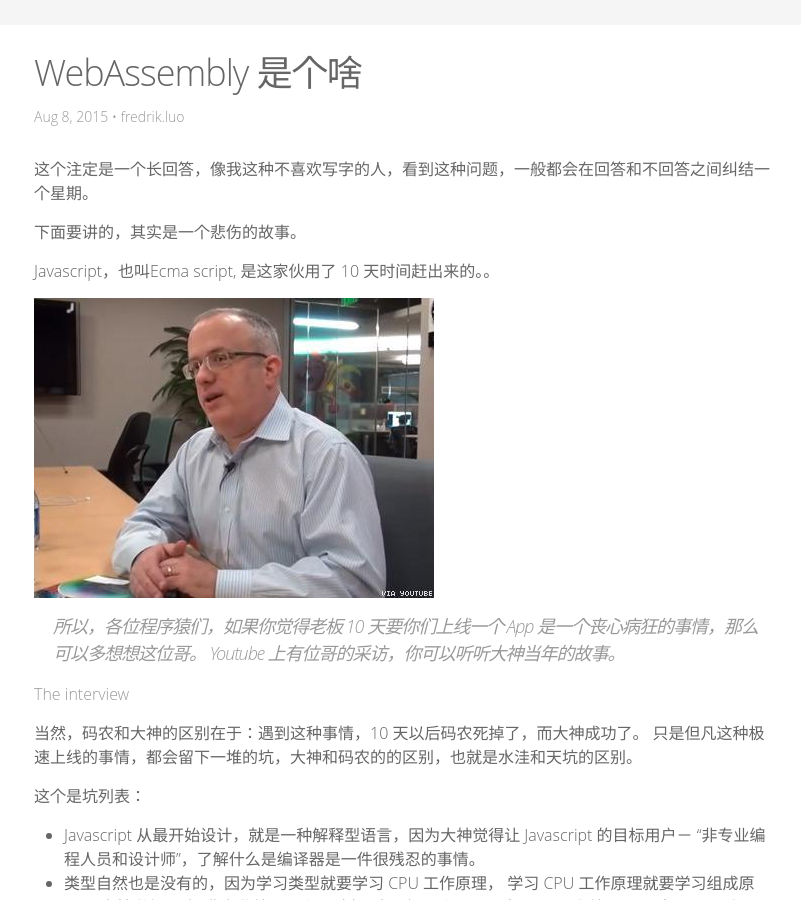
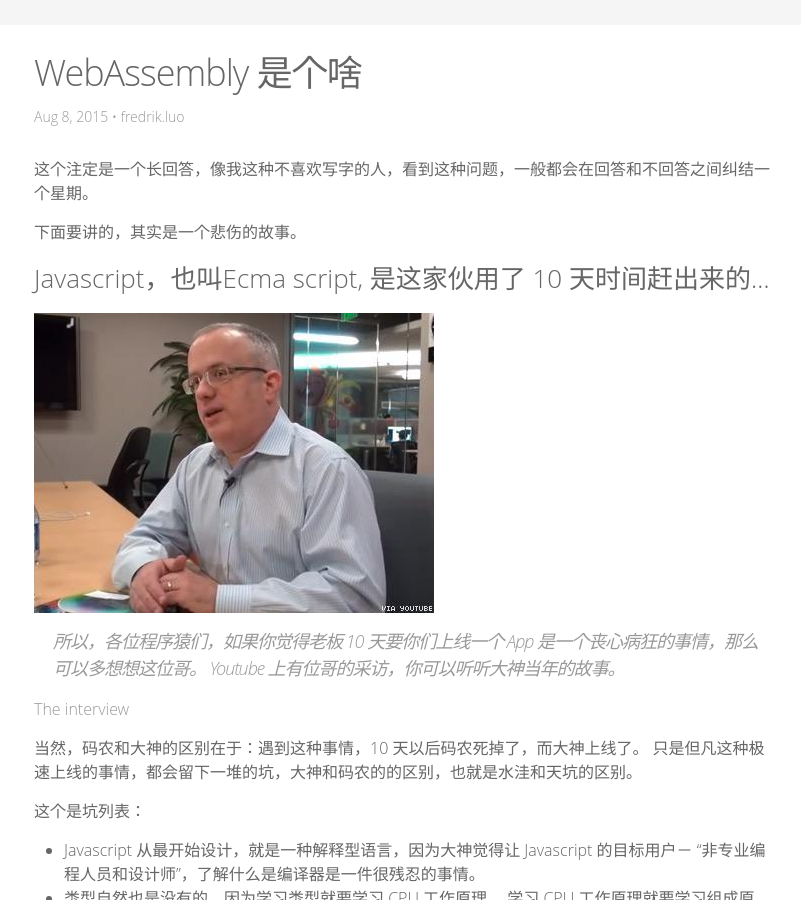
Before and after one commit to fredrikluo/fredrikluo.github.io, a Jekyll site: the page built from _posts/2015-08-08-webassembly.md, in a window 1280 px wide and 900 px high, scrolled down 217 px. Shown: the whole window, without its empty margins (236-1037 px from the left). Built offline with Jekyll 4.4.1, drawn with Linux system fonts in a browser that asks for light colours; some of the changed text lies outside the part shown.

Commit message:
Fix the layout etc.

```diff
--- a/_posts/2015-08-08-webassembly.md
+++ b/_posts/2015-08-08-webassembly.md
@@ -11,7 +11,7 @@
 
 下面要讲的，其实是一个悲伤的故事。
 
-Javascript，也叫Ecma script, 是这家伙用了 10 天时间赶出来的。。
+###Javascript，也叫Ecma script, 是这家伙用了 10 天时间赶出来的... ###
 
 <img src="/wp-content/uploads/2015/08/ja.jpg" />
 
@@ -22,7 +22,7 @@
 
 <a href="https://www.youtube.com/watch?v=IPxQ9kEaF8c"> The interview </a>
 
-当然，码农和大神的区别在于：遇到这种事情，10 天以后码农死掉了，而大神成功了。
+当然，码农和大神的区别在于：遇到这种事情，10 天以后码农死掉了，而大神上线了。
 只是但凡这种极速上线的事情，都会留下一堆的坑，大神和码农的的区别，也就是水洼和天坑的区别。
 
 这个是坑列表：
@@ -42,11 +42,11 @@
 
 于是这个当初为 “非专业编程人员和设计师” 的解释型语言现在居然变成互联网上面最重要的语言之一，被用来做各种之前想也不敢想的东西，甚至还有人不顾死活的拿他来做WebOS.
 
-于是这个时候，之前所有的小水洼都变成了天坑。之后很长段时间 JS 领域的发展史，都可以说是填坑史。
+###于是这个时候，之前所有的小水洼都变成了天坑。之后很长段时间 JS 领域的发展史，都可以说是填坑史.###
 
 其中最大的一个坑，就是性能。
 
-##性能填坑阶段一##
+###性能填坑阶段一###
 
 Javascript 一开始就是解释性语言，解释性语言的一大特点就是慢， 而网页应用越来越复杂，如果点个按钮要等几秒钟，那淘宝的秒杀就要变成10秒杀了。这个当然不能忍。 于是聪明的人类想到一个办法，虽然你是解释型语言，但是我可以偷偷的编译你啊。 这个也不需要让这帮 “非专业编程人员和设计师” 们知道， 我只要在程序运行前的一刹那，编译即将运行的代码就好。你看我机不机智。
 
@@ -79,7 +79,7 @@
 
 于是，整体上 Javascript JIT 提高的性能到达的天花板还是不高的，虽然是提高了 20 - 50倍，那只是因为之前解释执行实在是太慢了。。
 
-##性能填坑阶段二##
+###性能填坑阶段二###
 
 既然 JIT 遇到的问题是类型不确定问题和有一些语言功能，比如异常，for in ， JIT 起来很麻烦， 我可不可以搞个方法让用户不去用这些功能，同时让他们把用的类型都标注出来啊。
 
@@ -119,7 +119,6 @@
 * 感谢@easing 提醒， WebAssembly 其实允许任何语言编译到它制定的AST tree， 这样子，各位就可以开开脑洞了， 因为，你可以用C/C++写网页了。。
 
 PS: 这个技术我大 Opera 居然没有参与，今天去申请了进入这个 W3C 讨论组，有消息再放给大家。
-=======================================================================
 
 更新：
 哥已成功潜入 Webassembly 成员组，代表我大 Opera. 哇哈哈哈哈哈哈
```
